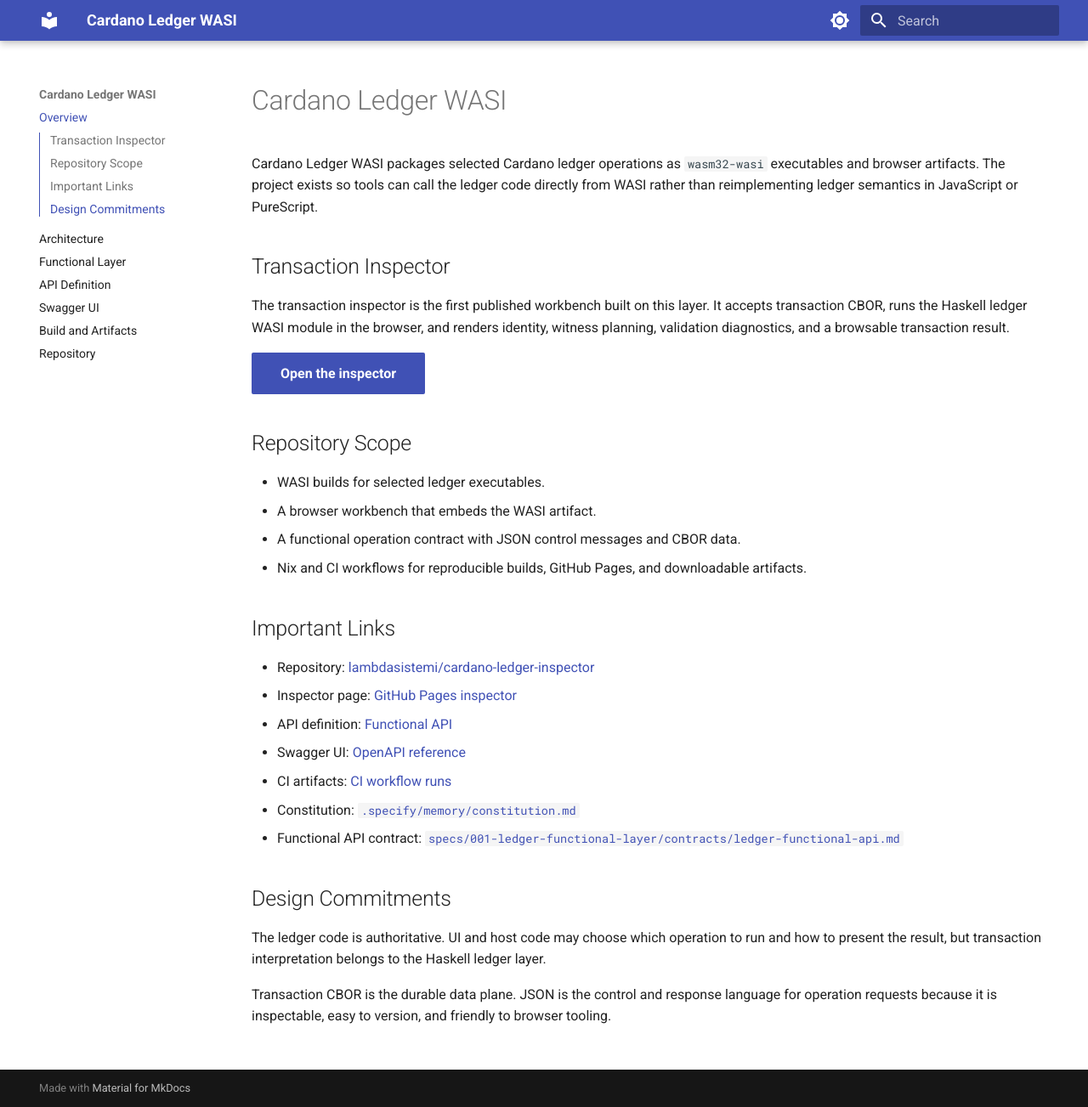
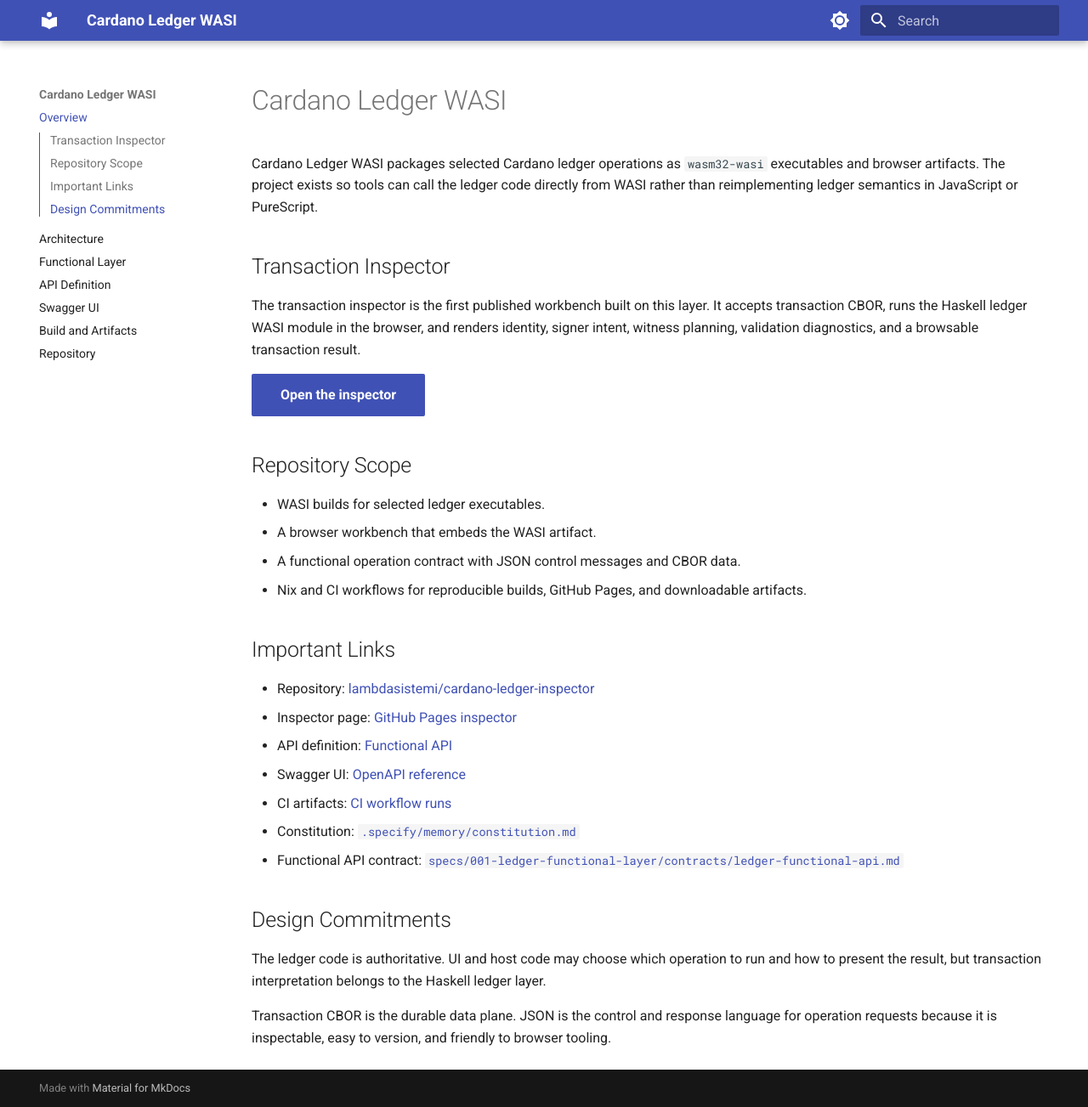
Before and after one commit to lambdasistemi/cardano-ledger-inspector, an MkDocs documentation site: the page built from gh-docs/index.md, in a window 1280 px wide and 1303 px high. Shown: the whole window at 85% size. Built offline with MkDocs 1.6.1 and Material for MkDocs 9.7.7, drawn with Linux system fonts in a browser that asks for light colours.

Commit message:
docs: fix stale claims in gh-docs pages
- architecture.md: Main.hs is 34 lines and also accepts raw hex on stdin
- architecture.md: add missing tx-deep-diagnosis-render-snapshot package
  and the tx-intent, tx-explain-render, and emit-explain smoke checks to
  the flake output tables
- index.md: inspector also renders signer intent
- functional-layer.md: the browser inspector also calls tx.browse

```diff
--- a/gh-docs/index.md
+++ b/gh-docs/index.md
@@ -9,8 +9,8 @@
 
 The transaction inspector is the first published workbench built on this
 layer. It accepts transaction CBOR, runs the Haskell ledger WASI module in
-the browser, and renders identity, witness planning, validation diagnostics,
-and a browsable transaction result.
+the browser, and renders identity, signer intent, witness planning,
+validation diagnostics, and a browsable transaction result.
 
 [Open the inspector](inspector/){ .md-button .md-button--primary }
 
```
Also changed, not shown: gh-docs/architecture.md (+6 -2 lines), gh-docs/functional-layer.md (+3 -2 lines).
